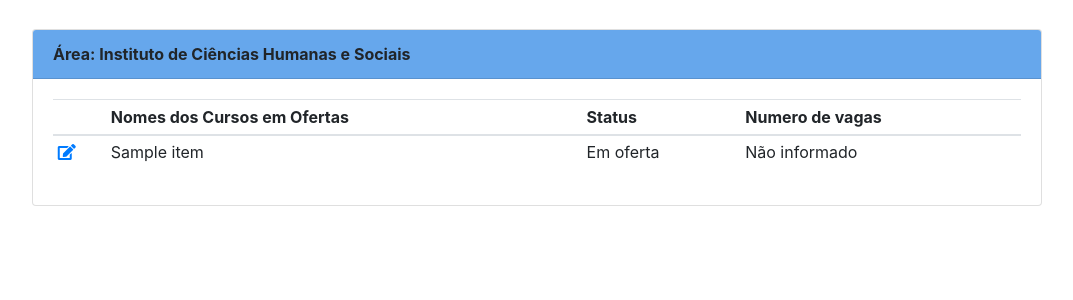
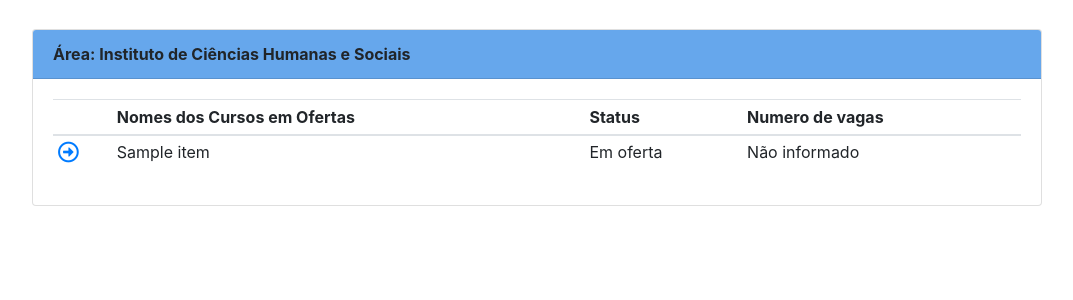
Before and after one commit to TrellixVulnTeam/api_eventos_9YPB, a Django app: a page that uses eventos/templates/eventos/index.html in a window 1280 px wide. Shown: the part 236-536 px from the top of the page, without its empty margins (103-1176 px from the left). Run offline with Django 3.2, Linux system fonts and the light colour scheme; tables that the repository leaves empty hold one stand-in row (values such as "Sample post"); a database or web service that is not in the repository returns one stand-in record (values such as "Sample title"); data that the repository does not hold is empty; some libraries are stand-ins or nearby versions.

Commit message:
melhorado icone da listagem de eventos

```diff
--- a/eventos/templates/eventos/dados-do-curso.html
+++ b/eventos/templates/eventos/dados-do-curso.html
@@ -65,7 +65,7 @@
             </div>
         {% endif %}
         </div>
-    <div class="container mb-2">
+        <div class="container mb-2">
         <button type="button" class="btn btn-primary btn-lg btn-block">Inscreve-se</button>
     </div>
     </section>
--- a/eventos/templates/eventos/index.html
+++ b/eventos/templates/eventos/index.html
@@ -33,7 +33,7 @@
                                             {% if evento.Situacao == "Em oferta" %}
                                                 <th scope="row">
                                                     <a href="{% url 'eventos_dados' evento.CodEvento%}">
-                                                        <i class="fas fa-edit"></i>
+                                                        <i class="far fa-arrow-alt-circle-right fa-lg"></i>
                                                     </a>
                                                 </th>
                                                 <td scope="row">{{ evento.NomeEvento }}</td>
--- a/eventos/urls.py
+++ b/eventos/urls.py
@@ -4,7 +4,7 @@ from . import views
 
 
 urlpatterns = [
-    # url('', views.token, name='token'),
+    # url('', views.listar_eventos, name='token'),
     url(r'^portal-eventos/$', views.listar_eventos, name='listar_eventos'),
     url('eventos/(?P<cod_evento>[\d]+)$', views.eventos_dados, name='eventos_dados'),
 
```
